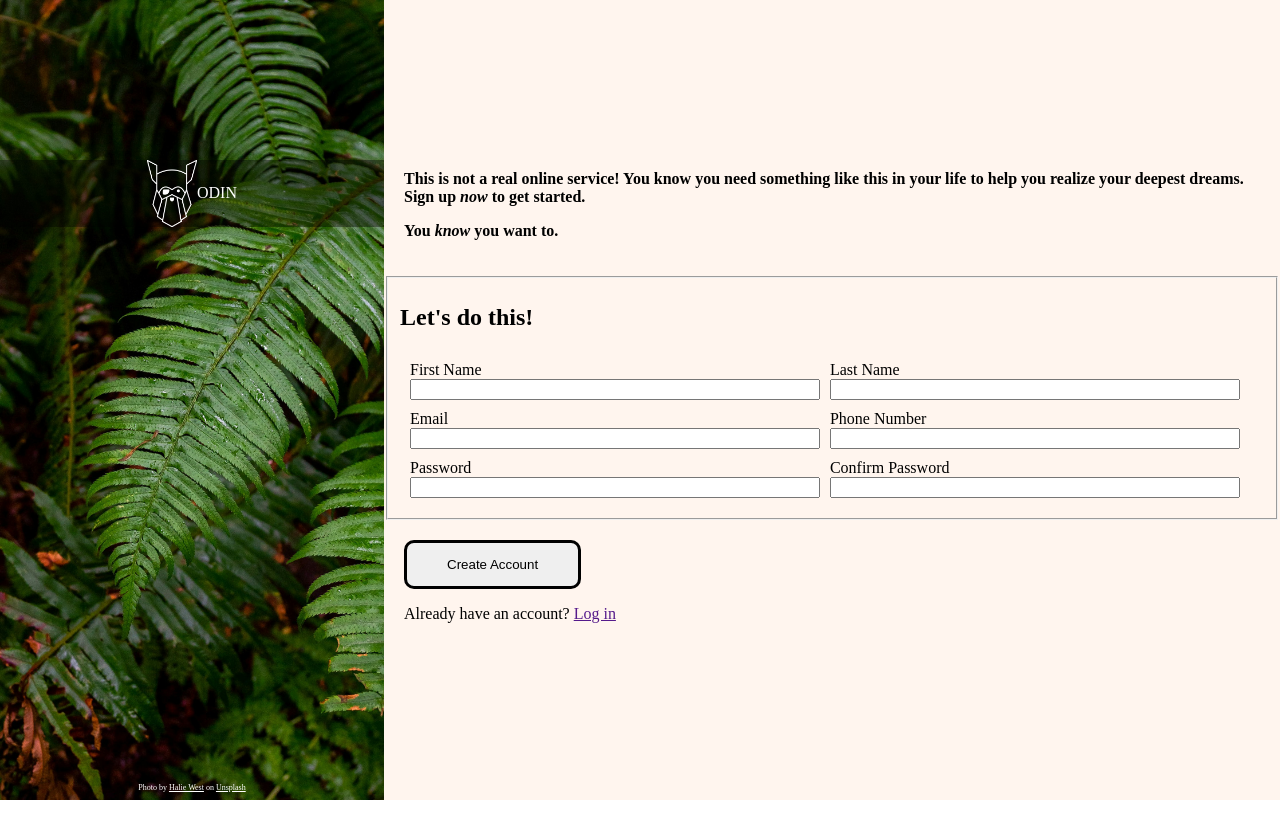
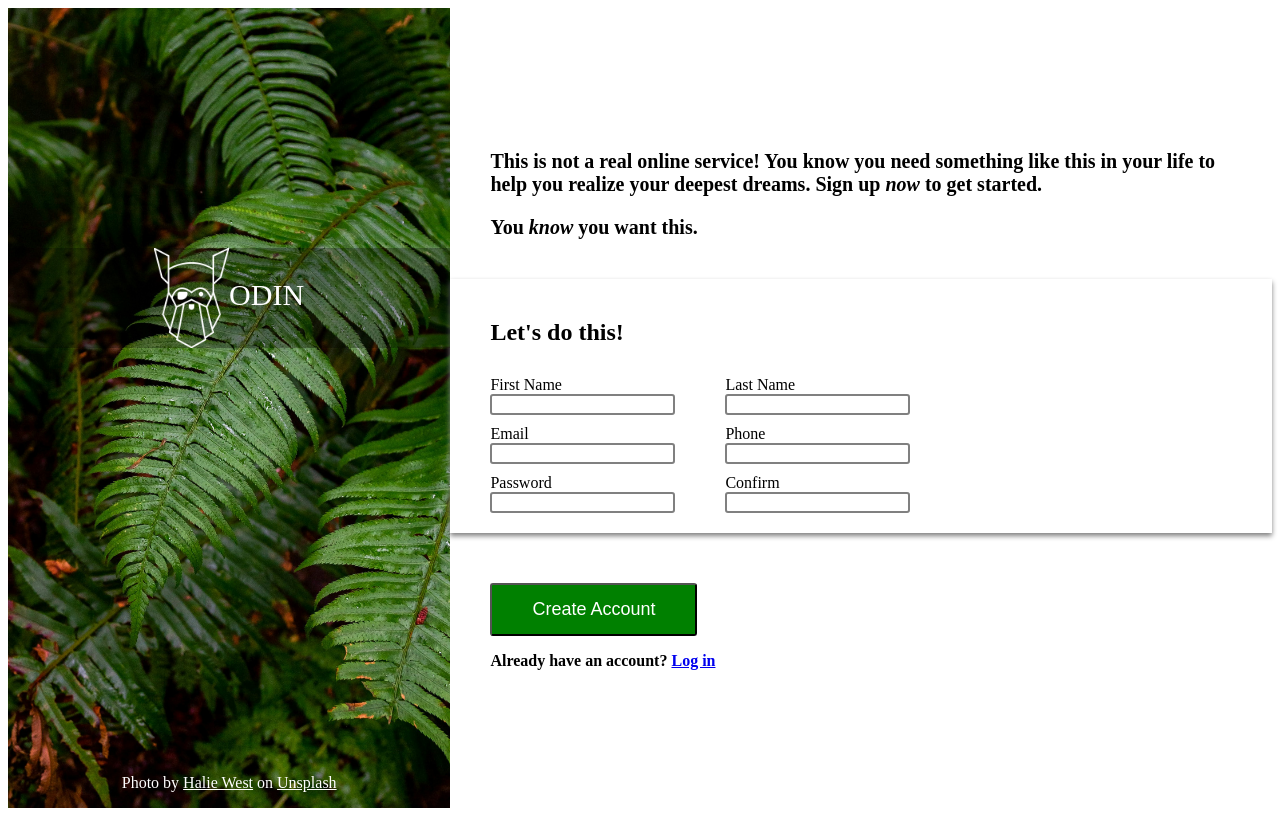
Before and after one commit to eman2point0/signup-form, a plain HTML site: page index.html in a window 1280 px wide. Drawn offline with Linux system fonts and the light colour scheme.

Commit message:
Finished project

```diff
--- a/index.html
+++ b/index.html
@@ -7,60 +7,81 @@
     <link rel="stylesheet" href="styles.css" />
   </head>
   <body>
-    <div class="container">
     <div class="left">
-        <div class="logo-container">
-          <img src="logo.png" alt="Odin Logo" id="odin-logo" />
-          <p id="logo-name">ODIN</p>
+      <div class="banner">
+        <img src="./logo.png" alt="Odin Logo" id="logo" />
+        <p>ODIN</p>
       </div>
-        <p id="pic-creds">
-          Photo by <a href="">Halie West</a> on <a href="">Unsplash</a>
+      <div class="photo-creds">
+        <p>
+          Photo by
+          <a href="https://unsplash.com/@haliewestphoto">Halie West</a> on
+          <a href="https://unsplash.com">Unsplash</a>
         </p>
       </div>
+    </div>
     <div class="right">
-        <div id="intro">
+      <div class="section1">
         <p>
           This is not a real online service! You know you need something like
           this in your life to help you realize your deepest dreams. Sign up
           <i>now</i> to get started.
         </p>
-          <p>You <i>know</i> you want to.</p>
+        <p>You <i>know</i> you want this.</p>
       </div>
-
-        <form action="form.html" method="post">
-          <fieldset id="signup">
+      <form action="" method="get">
+        <div class="section2-container">
+          <div class="section2">
+            <div class="form-header">
               <h2>Let's do this!</h2>
+            </div>
             <div class="inputs">
+              <div class="left-inputs">
                 <div class="input-block">
                   <label for="first-name">First Name</label>
-                <input type="text" name="first-name" id="first-name" required />
-              </div>
-              <div class="input-block">
-                <label for="last-name">Last Name</label>
-                <input type="text" name="last-name" id="last-name" required />
+                  <input
+                    type="text"
+                    name="first-name"
+                    id="first-name"
+                    required
+                  />
                 </div>
                 <div class="input-block">
                   <label for="email">Email</label>
                   <input type="email" name="email" id="email" required />
                 </div>
                 <div class="input-block">
-                <label for="phone">Phone Number</label>
+                  <label for="password">Password</label>
+                  <input
+                    type="password"
+                    name="password"
+                    id="password"
+                    required
+                  />
+                </div>
+              </div>
+              <div class="right-inputs">
+                <div class="input-block">
+                  <label for="last-name">Last Name</label>
+                  <input type="text" name="last-name" id="last-name" required />
+                </div>
+                <div class="input-block">
+                  <label for="phone">Phone</label>
                   <input type="tel" name="phone" id="phone" required />
                 </div>
                 <div class="input-block">
-                <label for="password">Password</label>
-                <input type="password" name="password" id="password" required />
-              </div>
-              <div class="input-block">
-                <label for="confirm">Confirm Password</label>
+                  <label for="confirm">Confirm</label>
                   <input type="password" name="confirm" id="confirm" required />
                 </div>
               </div>
-          </fieldset>
-          <button type="submit" id="submit">Create Account</button>
+            </div>
+          </div>
+        </div>
+        <div class="section3">
+          <button type="submit">Create Account</button>
+          <p>Already have an account? <a href="./login">Log in</a></p>
+        </div>
       </form>
-        <p id="login">Already have an account? <a href="">Log in</a></p>
-      </div>
     </div>
   </body>
 </html>
--- a/styles.css
+++ b/styles.css
@@ -1,95 +1,138 @@
+body{
+    display: flex;
 
-body{
-    margin: 0;
+}
+
+.left{
+    width: 35vw;
+    height: 100vh;
+    background-image: url(./leaf.jpg);
+    background-size: cover;
+    display: flex;
+    flex-flow: column nowrap;
 }
 
 
-.container{
-    display:flex;
+.right{
+    width: 65vw;
+    height: 100vh;
+    display: flex;
+    flex-flow: column nowrap;
+    justify-content: center;
+}
+/* Banner attributes */
 
+.banner{
+    background-color: rgba(0, 0, 0, 0.3);
+    display: flex;
+    position: relative;
+    top: 30%;
+    color: white;
+    justify-content: center;
+    font-size: 10px;
 
 }
-/*Starting on the left side */
-.left{
-    background-image: url(./leaf.jpg);
-    background-repeat: no-repeat;
-    background-size:cover;
-    color: white;
-    display:flex;
-    flex: 1 1 auto;
-    flex-flow: column nowrap;
-    width: 30vw;
-    height: 100vh;
-    justify-content: space-between;
+.banner p{
+    font-size: 3em;
 }
 
-.logo-container{
-    background-color: rgba(0,0,0,0.4);
-    display:flex;
-    align-items: center;
-    justify-content: center;
-    position: relative;
-    top: 20%;
-
+#logo{
+    height: 10em;
 }
 
-#odin-logo{
-    width: 50px;
+.photo-creds{
+    color: white;
+    justify-content: center;
+    display: flex;
+    align-items: flex-end;
+    flex: 1;
+}
+
+.photo-creds a{
+    color: white;
+    flex: 1;
 
 }
 
 
+/*Section styling */
 
-#pic-creds {
-    text-align: center;
-    font-size: 8px;
+.section1, .section2, .section3{
+    padding: 20px;
+}
+.section1, .section3{
+    font-weight:700;
+    margin-left: 20px;
 }
 
-#pic-creds a{
-    color: white;
+.section1{
+    font-size: 20px;
+    text-wrap: wrap;
 }
 
-/* Starting work on right side */
+.section2{
+    display: flex;
+    flex-flow: column nowrap;
+    margin-left: 20px;
+    flex: 1;
 
-#intro{
-    font-weight: 700;
-    padding: 20px;
-    margin-top: 15%;
 }
 
-.right{
-    background-color: seashell;
+.section2-container{
+    background-color: white;
+    box-shadow: 0px 3px 5px gray;
+}
+
+.section3{
+    margin-top: 30px;
+}
+/* Form styling */
+.inputs{
+    display: flex;
+    flex-flow: row nowrap;
+    gap: 50px;
+}
+
+.left-inputs, .right-inputs{
     display: flex;
     flex-flow: column nowrap;
-    flex: 1 0 auto;
-    width: 70vw;
-    height: 100vh;
-
-}
-.inputs{
-    width : 500 px;
-    display:flex;
-    flex-flow: row wrap;
-    padding: 5px;
 }
 
 .input-block{
-    display:flex;
-    flex-direction: column;
-    margin: 5px;
-    flex: 0 0 48%;
+    display: flex;
+    flex-flow: column nowrap;
+    margin-top: 10px;
+}
+
+input{
+    border: solid 2px gray;
+    border-radius: 3px;
+}
+
+input:hover{
+    border: solid 2px blue;
+}
+
+input:focus{
+    outline: none;
+    border: solid 2px blue;
 }
 
 
 
-#submit{
-    border: solid 3px black;
+/*This might be better to put in javascript ?
+
+.banner:invalid{
+    border-color:red;
+}
+*/
+
+/* Button Styling */
+button{
+    border-radius: 3px;
     padding: 14px 40px;
-    border-radius: 10px;
-    margin-left: 20px;
-    margin-top: 20px;
+    color: white;
+    font-size: 18px;
+    background-color: green;
+    cursor: pointer;
 }
-
-#login{
-    margin-left: 20px;
-}
```
Lines whose indentation alone changed are shown as unchanged.
